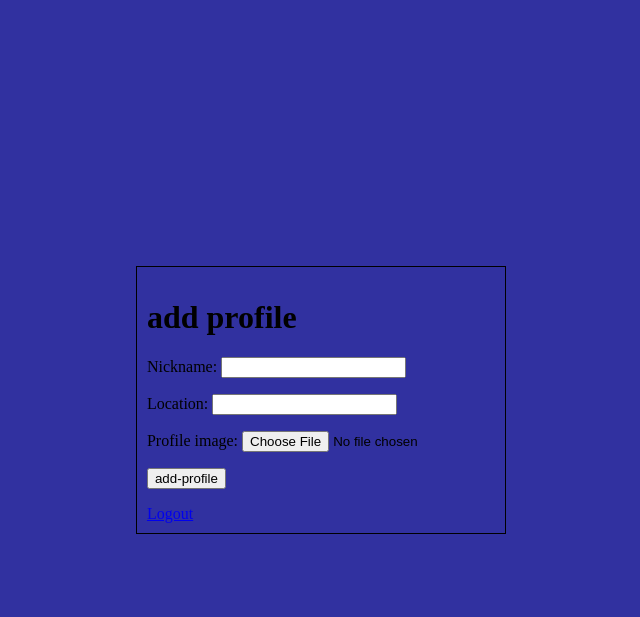
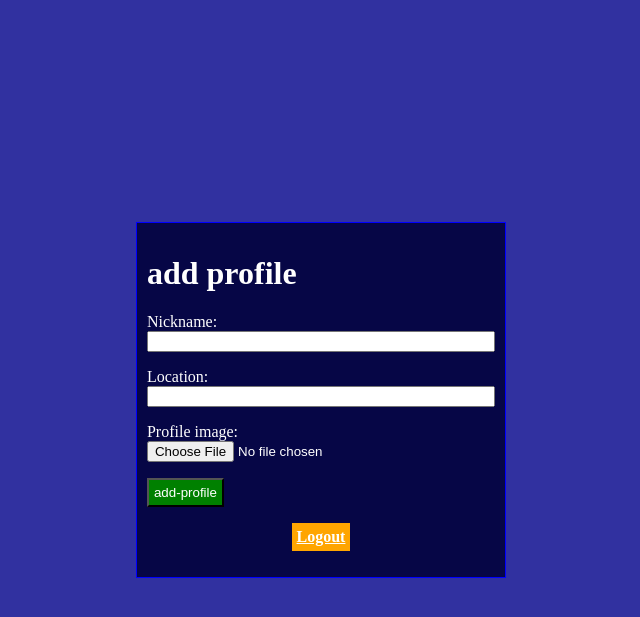
Before and after one commit to N-Edward/musironsocialmedia, a Django app: page /add-profile in a window 1280 px wide. Shown: the top 617 px of the page, without its empty margins (319-959 px from the left). Run offline with Django 4.2, Linux system fonts and the light colour scheme; the visitor is signed in with stand-in values (Sample User, id 1).

Commit message:
added css to profile creation form

```diff
--- a/musiron/templates/add_profile.html
+++ b/musiron/templates/add_profile.html
@@ -10,7 +10,7 @@
             {{form.as_p}}
             <button type="submit">add-profile</button>
         </form>
-        <a href="{% url 'logout' %}">Logout</a>
+        <p><a href="{% url 'logout' %}">Logout</a></p>
         </div>
     </div>
 {% endblock content %}
--- a/static/addprofile.css
+++ b/static/addprofile.css
@@ -9,4 +9,26 @@
     padding: 10px;
     border-width: 0.05px;
     border-style: solid;
+    color: white;
+    background-color: rgb(6, 6, 70);
+    border-color: blue;
 }
+.addprofile-cont > div > form > button {
+    color: white;
+    background-color: green;
+    padding: 5px;
+}
+.addprofile-cont > div > form > p > input {
+    width: 100%;
+}
+.addprofile-cont > div > p {
+    width: 100%;
+    display: flex;
+    justify-content: center;
+}
+.addprofile-cont > div > p > a {
+    background-color: orange;
+    color: white;
+    padding: 5px;
+    font-weight: bold;
+}
```
Also changed, not shown: musiron/static/addprofile.css (+22 -0 lines).
